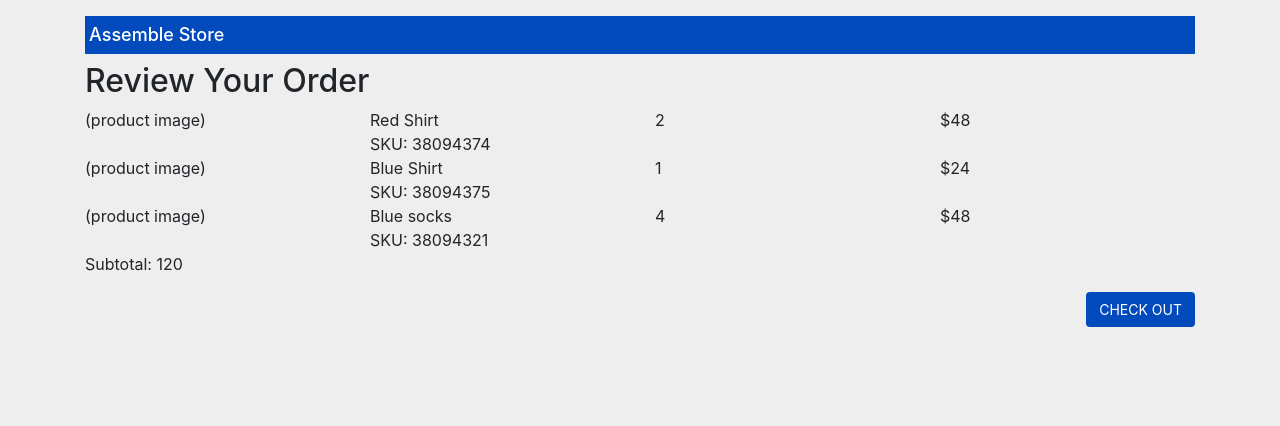
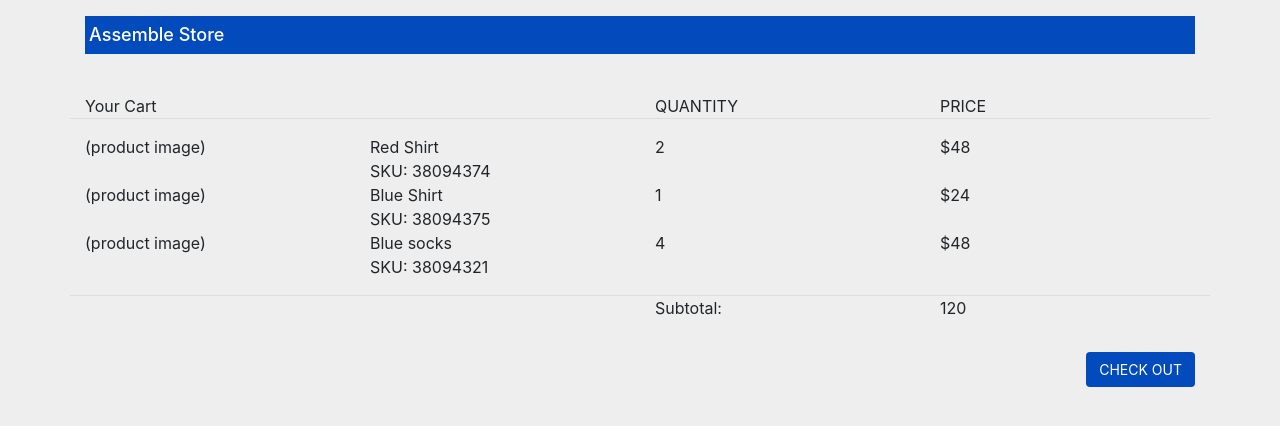
Before and after one commit to PeterBreen/assemble-test, a React (Create React App) app: page / in a window 1280 px wide. Shown: the top 426 px of the page. Built offline with nearby package versions, Linux system fonts and the light colour scheme.

Commit message:
add shopping cart style/layout

```diff
--- a/src/App.css
+++ b/src/App.css
@@ -16,7 +16,6 @@ button.btn-assemble:hover {
   color: #fff;
   background: #116cfb;
 }
-
 /* helper classes to avoid redeclaring repeatedly */
 .allcaps {
   text-transform: uppercase;
--- a/src/App.js
+++ b/src/App.js
@@ -23,7 +23,6 @@ const buttonClasses="btn btn-assemble allcaps float-right";
 function Review() {
   return (
     <div>
-      <h2>Review Your Order</h2>
       <ShoppingCart />
       <Link to="/checkout"><button className={buttonClasses}>Check Out</button></Link>
     </div>
@@ -33,7 +32,6 @@ function Review() {
 function Checkout() {
   return (
     <div>
-      <h2>Check Out</h2>
       <CheckoutForm />
       <Link to="/confirm"><button className={buttonClasses}>Order Confirmation</button></Link>
     </div>
--- /dev/null
+++ b/src/shoppingcart.css
@@ -0,0 +1,10 @@
+.cartheader {
+  border-bottom: 1px solid #ddd;
+  padding-top: 2rem;
+  margin-bottom: 1rem;
+}
+.cartfooter {
+  border-top: 1px solid #ddd;
+  margin-top: 1rem;
+  padding-bottom: 2rem;
+}
--- a/src/shoppingcart.js
+++ b/src/shoppingcart.js
@@ -3,6 +3,7 @@
 //each product has associated info: SKU, Price, name
 //the cart has Product data and Quantity (qty * price = total cost)
 import React from 'react';
+import './shoppingcart.css'
 
 //our data
 const cart = [{
@@ -33,11 +34,27 @@ const calculateTotal = function(cart) {
   return subtotal;
 }
 
+function CartHeader() {
+  return (<div className="row cartheader">
+            <div className="col-6">Your Cart</div>
+            <div className="col allcaps">Quantity</div>
+            <div className="col allcaps">Price</div>
+          </div>)
+}
+
+function CartFooter() {
+  return (<div className="row cartfooter">
+            <div class="col col-6"></div>
+            <div class="col">Subtotal:</div>
+            <div class="col">{calculateTotal(cart)}</div>
+          </div>)
+}
+
 class ShoppingCart extends React.Component {
-
     render() {
         return (
           <div>
+            <CartHeader />
             {cart.map(cart => <div key={cart.sku} className="row">
               <div className="product-image col">(product image)</div>
               <div className="product-info col"><span>{cart.name}</span><br /><span className="allcaps">SKU: {cart.sku}</span></div>
@@ -45,7 +62,7 @@ class ShoppingCart extends React.Component {
               <div className="product-price col">${cart.quantity * cart.unitPrice}</div>
 
             </div>)}
-            <p>Subtotal: {calculateTotal(cart)}</p>
+            <CartFooter />
           </div>
             )
     }
```
